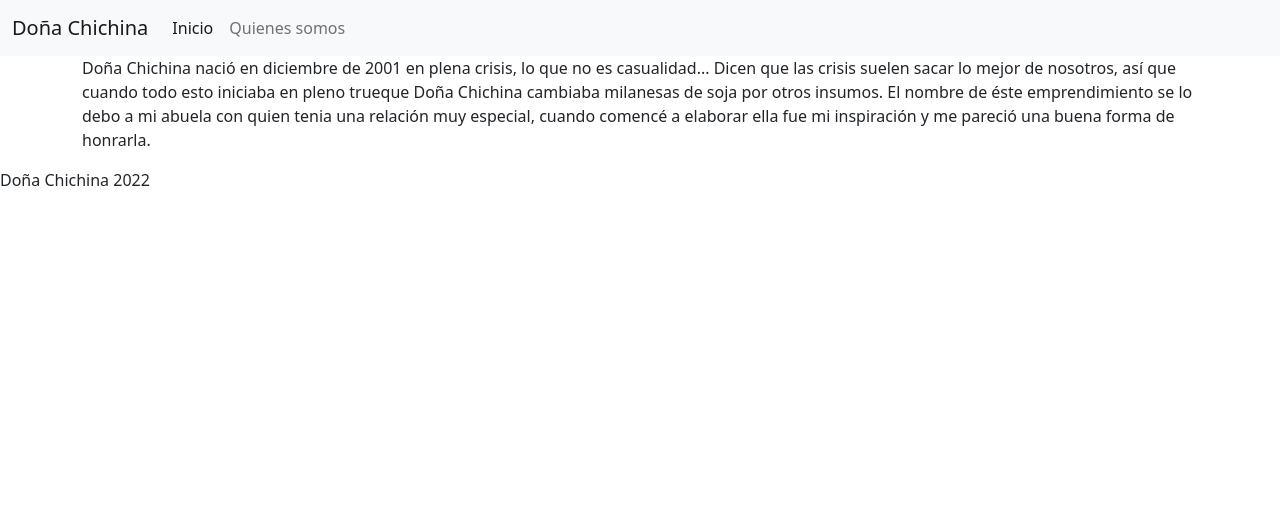
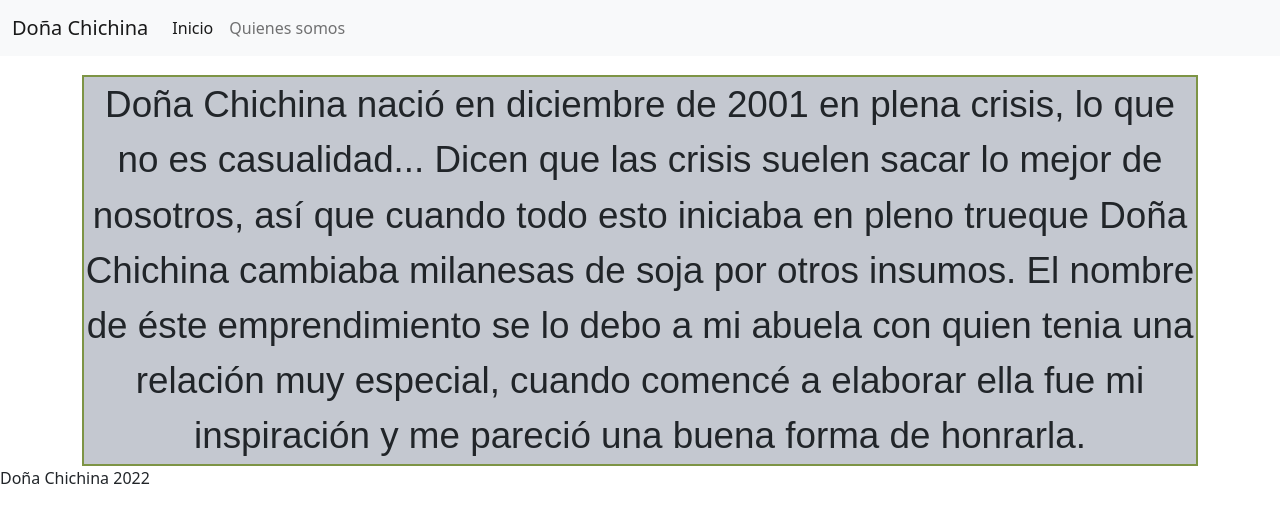
Before and after one commit to Dai0616/tp-angular, an Angular app: page /nosotros in a window 1280 px wide. Shown: the top 522 px of the page. Built offline with nearby package versions, Linux system fonts and the light colour scheme.

Commit message:
Se agregan cambios en tienda-nosotros

```diff
--- a/src/app/milanesas-list/milanesas-list.component.html
+++ b/src/app/milanesas-list/milanesas-list.component.html
@@ -1,17 +1,17 @@
-<table class="table text-center">
+<table class="table table-hover text-center">
   <thead>
     <tr>
       <th>Imagen</th>
       <th>Variedad</th>
       <th>Precio</th>
-      <th>Stock</th>
+      <th></th>
       <th>Cantidad</th>
       <th>Compra</th>
     </tr>
   </thead>
   <tbody>
     <tr *ngFor="let milanesa of milanesas" [ngClass]="{'oferta': milanesa.oferta}">
-      <td><img [src]="milanesa.imagen" [alt]="milanesa.variedad" width="100"></td>
+      <td><img [src]="milanesa.imagen" [alt]="milanesa.variedad"></td>
       <td>{{milanesa.variedad}}</td>
       <td>{{milanesa.precio | currency}}</td>
       <td><span class="badge text-bg-secondary" *ngIf="milanesa.stock==0">Sin stock</span></td>
--- a/src/app/milanesas-list/milanesas-list.component.scss
+++ b/src/app/milanesas-list/milanesas-list.component.scss
@@ -5,3 +5,7 @@
 td{
   vertical-align: middle;
 }
+
+img {
+  width: 10rem;
+}
--- a/src/app/tienda-nosotros/tienda-nosotros.component.scss
+++ b/src/app/tienda-nosotros/tienda-nosotros.component.scss
@@ -0,0 +1,13 @@
+* {
+  margin: 0;
+  padding: 0;
+  font-family: florilane, Arial, Helvetica, sans-serif;
+}
+
+p {
+  margin-top: 1.2rem;
+  font-size: 2.3rem;
+  text-align: center;
+  background: rgb(196, 200, 208);
+  border: solid 2px #7d9445;
+}
```
Also changed, not shown: 1 other file (tests, documents, lock files or other folders).
